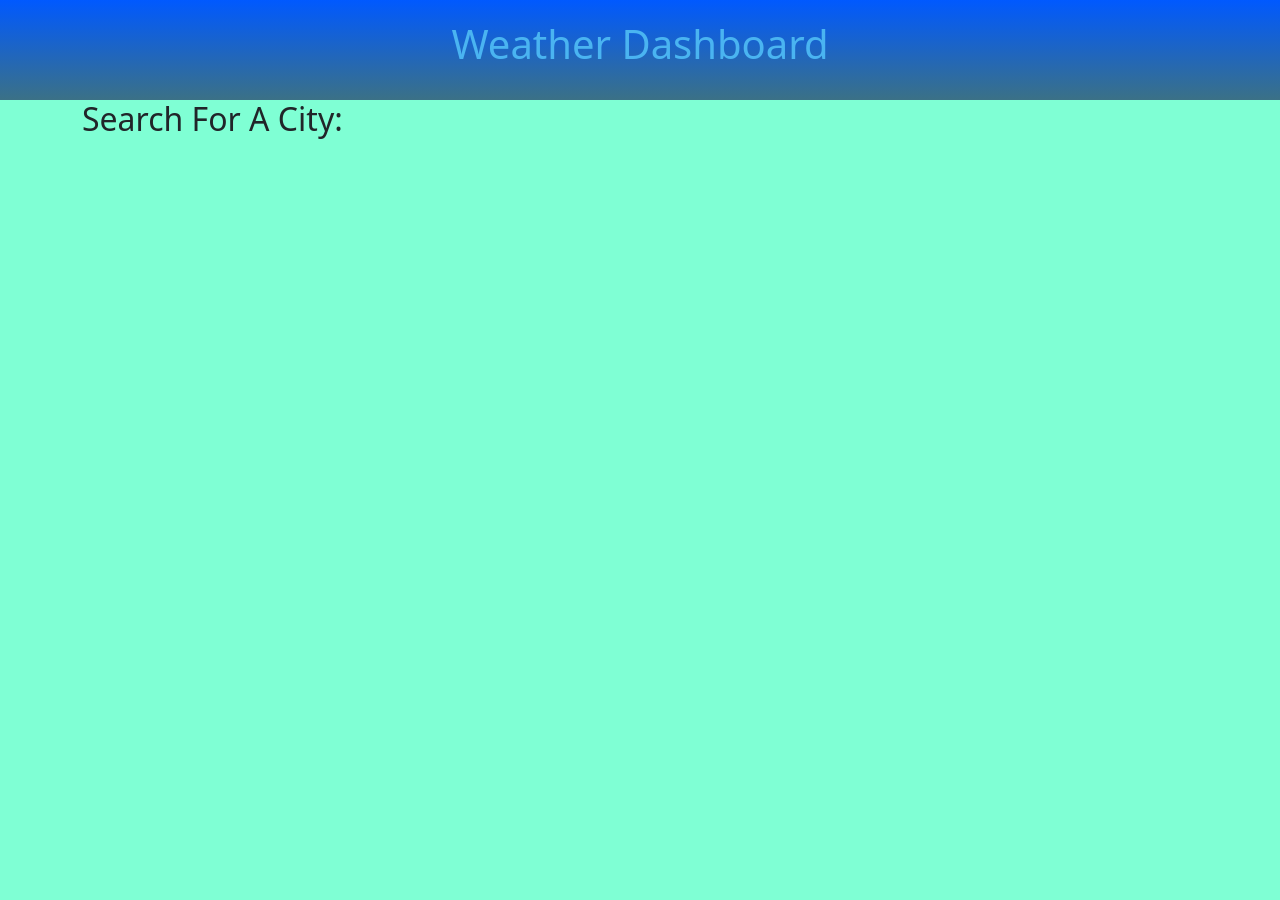
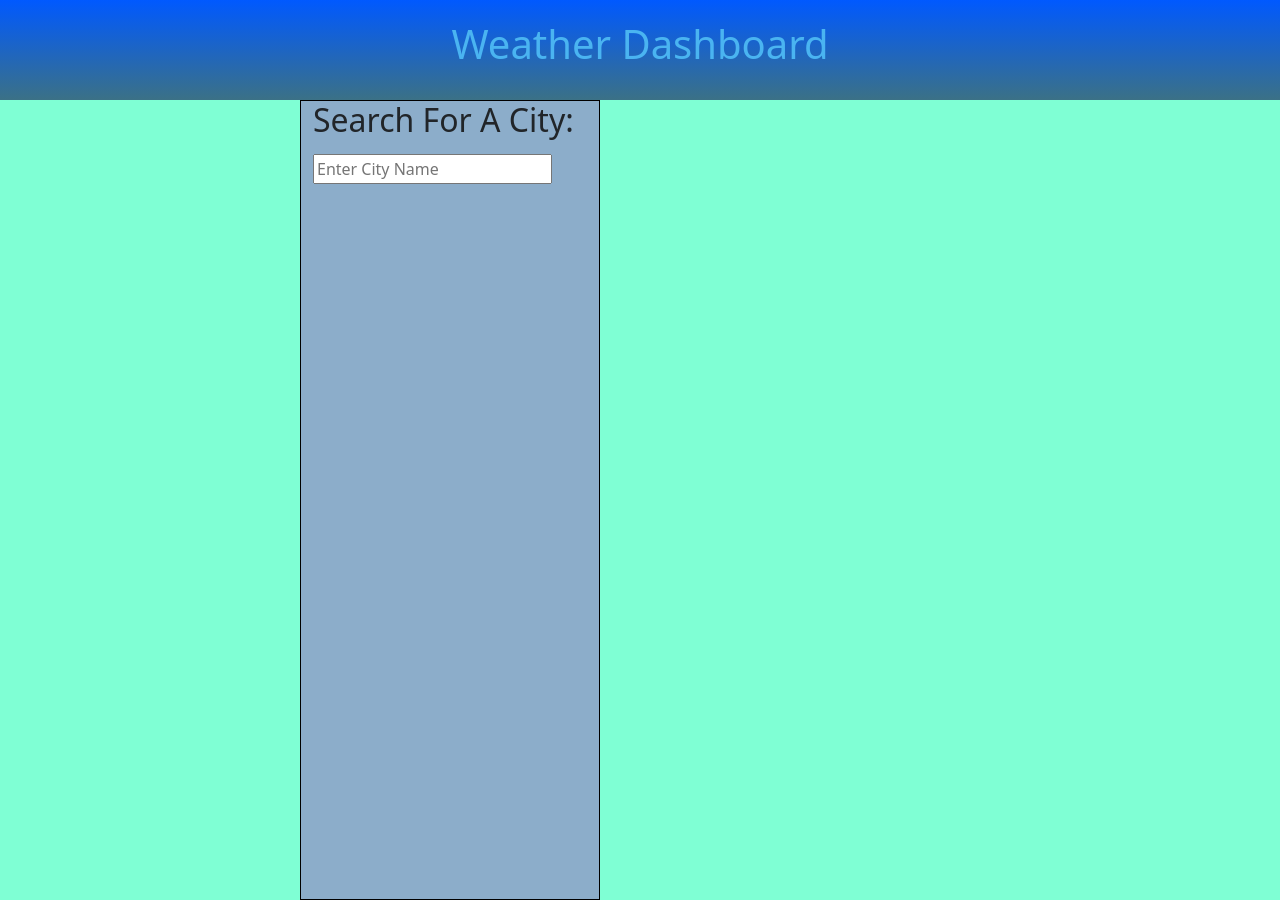
Before and after one commit to JFunck1990/HW-6-Weather-Dashboard, a plain HTML site: page index.html in a window 1280 px wide. Before the commit the page ends 800 px from the top, so only its background shows below. Drawn offline with nearby package versions, Linux system fonts and the light colour scheme.

Commit message:
added api key and html

```diff
--- a/index.html
+++ b/index.html
@@ -18,6 +18,10 @@
       <div>
       <h2>Search For A City:</h2>
       </div>
+      <div class ="cityName">
+          <input type="text" placeholder="Enter City Name">
+      </div>
+
 
     </aside>
 
--- a/script.js
+++ b/script.js
@@ -1 +1,2 @@
-//alert("it works!");
+
+var apiKey = "d2e0223e1a9e7632ee019305144e0c03";
--- a/style.css
+++ b/style.css
@@ -14,3 +14,18 @@ body{
     background-image: linear-gradient(rgb(0, 89, 255), rgb(59, 113, 134));
     padding-top: 20px;
 }
+.cityName {
+
+    margin: 15px 0 0 0;
+
+}
+
+.container {
+
+background-color: rgb(140, 173, 202);
+width: 300px;
+height: 800px;
+border: 1px solid black;
+margin-left: 300px;
+
+}
```
